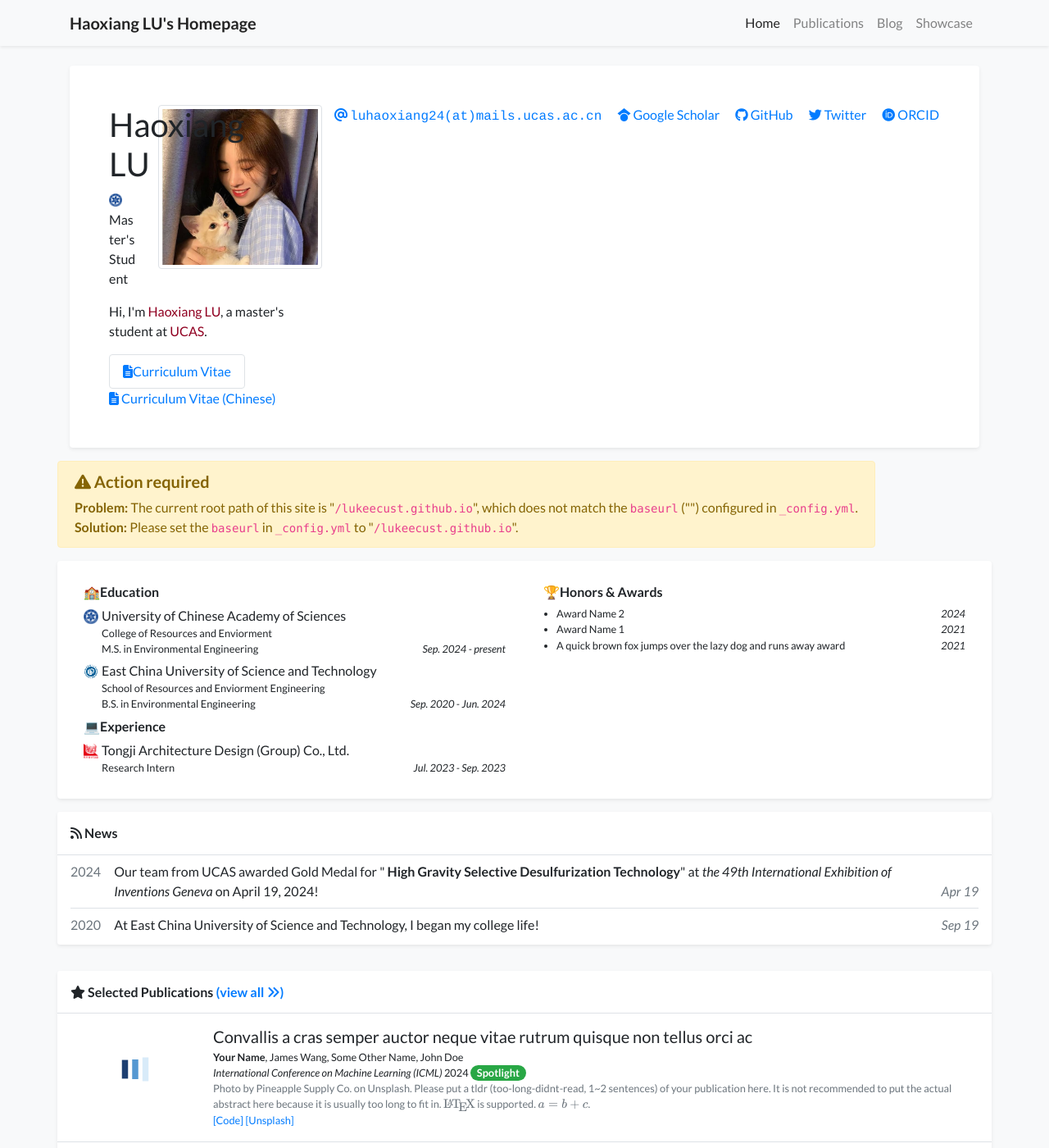
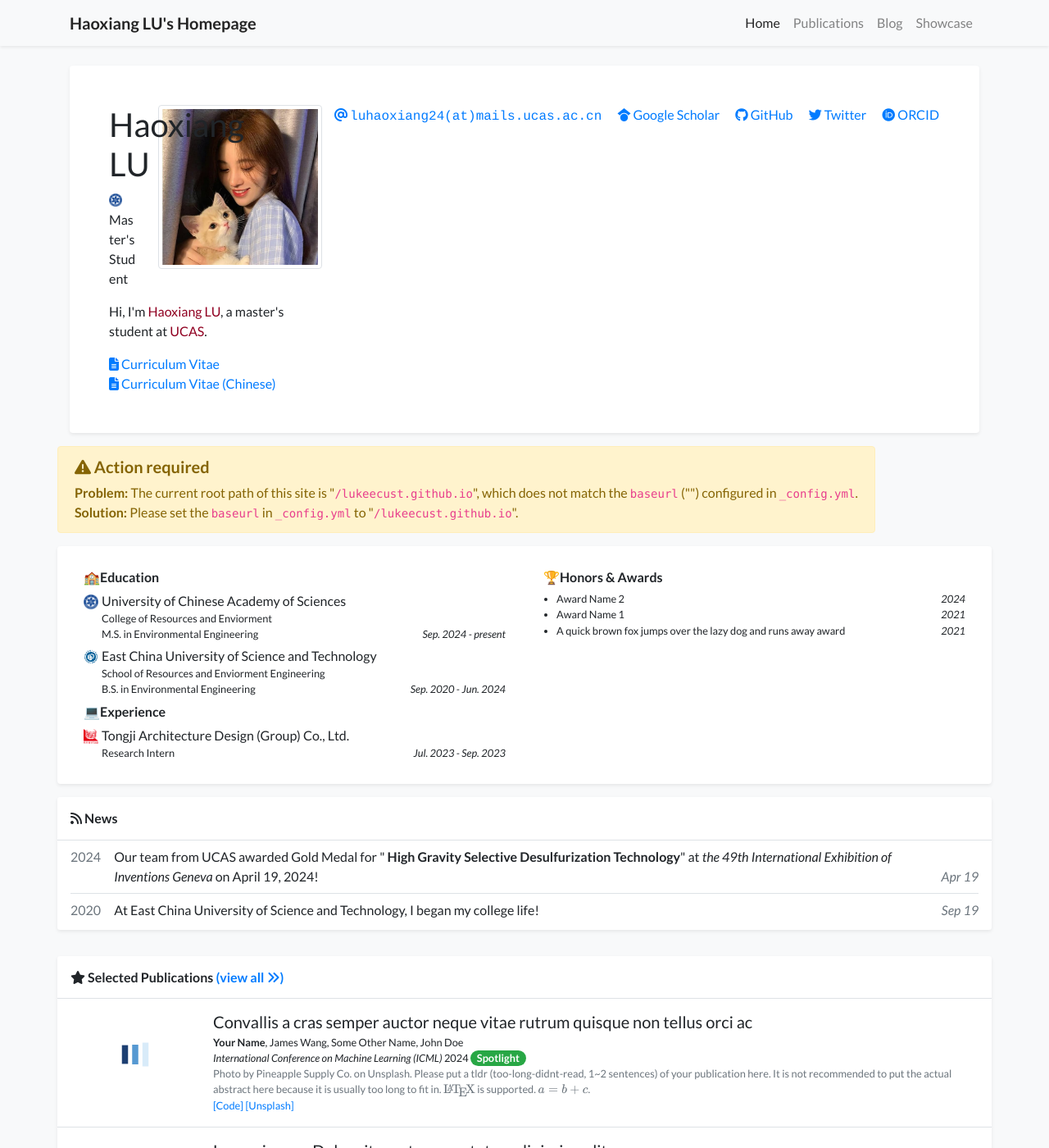
Before and after one commit to lukeecust/lukeecust.github.io, a Jekyll site: the page built from index.html, in a window 1280 px wide and 1400 px high. Shown: the whole window at 82% size. Built offline with Jekyll 4.4.1, drawn with Linux system fonts in a browser that asks for light colours; nearby versions of some CDN libraries; some web fonts are replaced; a style sheet for code colours, icons or effects is not loaded.

Commit message:
Update global.css

```diff
--- a/assets/css/global.css
+++ b/assets/css/global.css
@@ -73,15 +73,3 @@ video.w-100 {
     display: block;
 
   }
-
-/* 基础链接样式 */
-.cv-link {
-    border: 1px solid #dee2e6 !important; /* 灰色边框 */
-    border-radius: 4px;
-    padding: 8px 16px;
-    text-decoration: none !important;
-    display: inline-flex;
-    align-items: center;
-    transition: all 0.2s;
-    background: white;
-}
```
